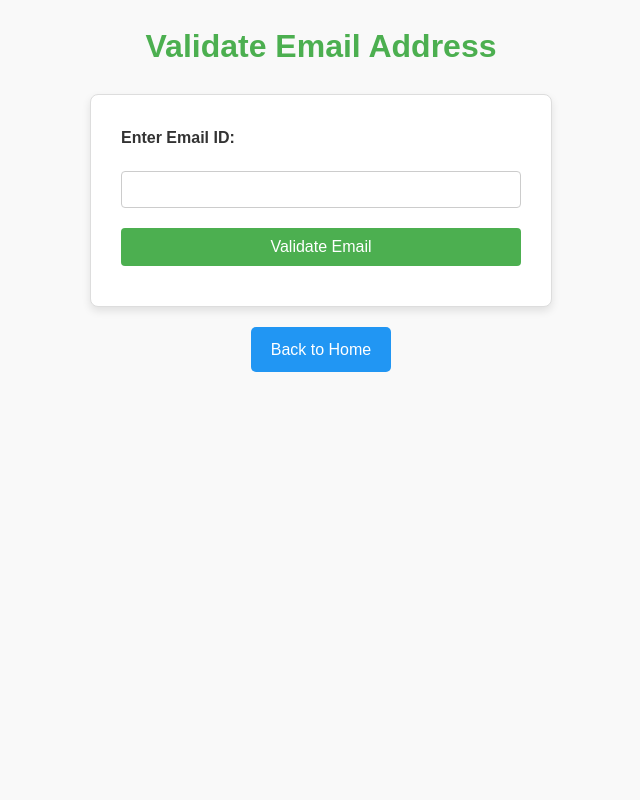
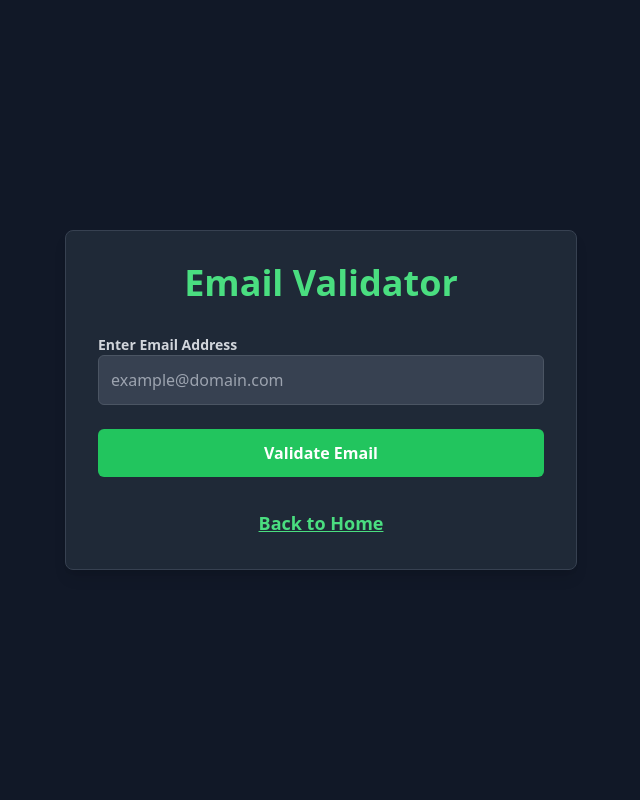
Before and after one commit to coffee-and-debugging/Regex-Matcher, a Flask app: page /validate-email in a window 1280 px wide. Shown: the whole page, without its empty margins (319-959 px from the left). Run offline with Flask 3, Linux system fonts and the light colour scheme; some libraries are stand-ins or nearby versions.

Commit message:
Update: Tailwind

```diff
--- a/app.py
+++ b/app.py
@@ -19,12 +19,16 @@ def results():
 
 @app.route('/validate-email', methods=['GET', 'POST'])
 def validate_email():
+    result = None
     if request.method == 'POST':
-        email = request.form['email']
-        email_regex = r'^[a-zA-Z0-9._%+-]+@[a-zA-Z0-9.-]+\.[a-zA-Z]{2,}$'
-        is_valid = re.match(email_regex, email) is not None
-        return render_template('validate_email.html', email=email, is_valid=is_valid)
-    return render_template('validate_email.html', email=None, is_valid=None)
+        email = request.form.get('email', '')
+        email_regex = r"^[a-zA-Z0-9._%+-]+@[a-zA-Z0-9.-]+\.[a-zA-Z]{2,}$"
+        if re.match(email_regex, email):
+            result = f"'{email}' is a valid email address."
+        else:
+            result = f"'{email}' is not a valid email address."
+    return render_template('validate_email.html', result=result)
+
 
 if __name__ == '__main__':
     app.run(debug=True)
--- a/static/css/styles.css
+++ /dev/null
@@ -1,125 +0,0 @@
-body {
-    font-family: 'Arial', sans-serif;
-    background-color: #f9f9f9;
-    color: #333333;
-    margin: 0;
-    padding: 0;
-    line-height: 1.6;
-}
-
-h1 {
-    text-align: center;
-    color: #4CAF50;
-}
-
-form {
-    max-width: 400px;
-    margin: 20px auto;
-    padding: 30px;
-    border: 1px solid #ddd;
-    background: #fff;
-    border-radius: 8px;
-    box-shadow: 0 4px 8px rgba(0, 0, 0, 0.1);
-}
-
-form label {
-    display: block;
-    margin-bottom: 10px;
-    font-weight: bold;
-}
-
-form input[type="text"],
-form button {
-    width: 100%;
-    padding: 10px;
-    margin: 10px 0;
-    border: 1px solid #ccc;
-    border-radius: 4px;
-    box-sizing: border-box;
-}
-
-form button {
-    background-color: #4CAF50;
-    color: white;
-    font-size: 16px;
-    border: none;
-    cursor: pointer;
-    transition: background-color 0.3s;
-}
-
-form button:hover {
-    background-color: #45a049;
-}
-
-.results-container {
-    max-width: 600px;
-    margin: 30px auto;
-    padding: 20px;
-    border: 1px solid #ddd;
-    background: #fff;
-    border-radius: 8px;
-    box-shadow: 0 4px 8px rgba(0, 0, 0, 0.1);
-}
-
-.results-container p {
-    font-size: 16px;
-    line-height: 1.6;
-    margin: 10px 0;
-    color: #333;
-}
-
-.results-container h2 {
-    margin-top: 20px;
-    color: #4CAF50;
-}
-
-.results-list {
-    list-style-type: disc;
-    margin: 10px 0 0 20px;
-    padding: 0;
-    color: #333;
-    font-size: 16px;
-}
-
-.results-list li {
-    margin: 5px 0;
-}
-
-.menu {
-    text-align: center;
-    margin-top: 20px;
-}
-
-.menu a {
-    display: inline-block;
-    text-decoration: none;
-    font-size: 18px;
-    color: #2196F3;
-    padding: 10px 20px;
-    border: 1px solid #2196F3;
-    border-radius: 5px;
-    transition: background-color 0.3s, color 0.3s;
-}
-
-.menu a:hover {
-    background-color: #2196F3;
-    color: white;
-}
-
-.back-button {
-    display: block;
-    width: fit-content;
-    margin: 20px auto;
-    padding: 10px 20px;
-    background-color: #2196F3;
-    color: #fff;
-    text-align: center;
-    text-decoration: none;
-    font-size: 16px;
-    border-radius: 5px;
-    transition: background-color 0.3s;
-}
-
-.back-button:hover {
-    background-color: #1976D2;
-}
--- a/templates/validate_email.html
+++ b/templates/validate_email.html
@@ -1,24 +1,63 @@
 <!DOCTYPE html>
 <html lang="en">
-<head>
-    <meta charset="UTF-8">
-    <meta name="viewport" content="width=device-width, initial-scale=1.0">
-    <title>Validate Email</title>
-    <link rel="stylesheet" href="{{ url_for('static', filename='css/styles.css') }}">
-</head>
-<body>
-    <h1>Validate Email Address</h1>
-    <form method="post" action="/validate-email">
-        <label for="email">Enter Email ID:</label>
-        <input type="text" id="email" name="email" required>
-        <button type="submit">Validate Email</button>
-    </form>
-    {% if email is not none %}
-        <div class="results-container">
-            <p>Email: <strong>{{ email }}</strong></p>
-            <p>Status: <strong>{{ "Valid" if is_valid else "Invalid" }}</strong></p>
+  <head>
+    <meta charset="UTF-8" />
+    <meta name="viewport" content="width=device-width, initial-scale=1.0" />
+    <title>Email Validator</title>
+    <script src="https://cdn.tailwindcss.com"></script>
+  </head>
+  <body class="bg-gray-900 text-gray-200 font-sans">
+    <div class="min-h-screen flex items-center justify-center">
+      <div
+        class="w-full max-w-lg bg-gray-800 rounded-lg shadow-lg p-8 border border-gray-700"
+      >
+        <h1 class="text-4xl font-bold text-center text-green-400 mb-8">
+          Email Validator
+        </h1>
+
+        <!-- Form Section -->
+        <form action="/validate-email" method="POST" class="space-y-6">
+          <div>
+            <label for="email" class="block text-sm font-semibold text-gray-300"
+              >Enter Email Address</label
+            >
+            <input
+              id="email"
+              name="email"
+              type="text"
+              placeholder="example@domain.com"
+              class="w-full p-3 rounded-md bg-gray-700 border border-gray-600 text-gray-200 focus:outline-none focus:ring-2 focus:ring-green-400 focus:border-green-500"
+            />
+          </div>
+          <button
+            type="submit"
+            class="w-full py-3 bg-green-500 hover:bg-green-600 text-white font-bold rounded-md transition duration-200"
+          >
+            Validate Email
+          </button>
+        </form>
+
+        {% if result %}
+        <div
+          class="mt-8 bg-gray-700 p-5 rounded-md text-center border border-gray-600"
+        >
+          <p
+            class="text-lg font-semibold {% if 'not a valid email address' in result %} text-red-400 {% else %} text-green-400 {% endif %}"
+          >
+            {{ result }}
+          </p>
         </div>
-    {% endif %}
-    <a href="/" class="back-button">Back to Home</a>
-</body>
+        {% endif %}
+
+        <div class="mt-8 text-center">
+          <a
+            href="/"
+            class="text-green-400 hover:text-green-300 font-semibold underline text-lg"
+          >
+            Back to Home
+          </a>
+        </div>
+      </div>
+    </div>
+  </body>
 </html>
```
Also changed, not shown: templates/index.html (+28 -12 lines), templates/results.html (+36 -17 lines).
